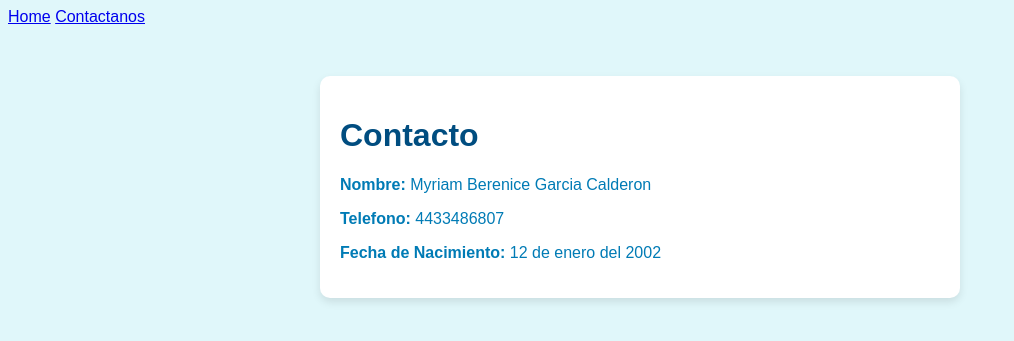
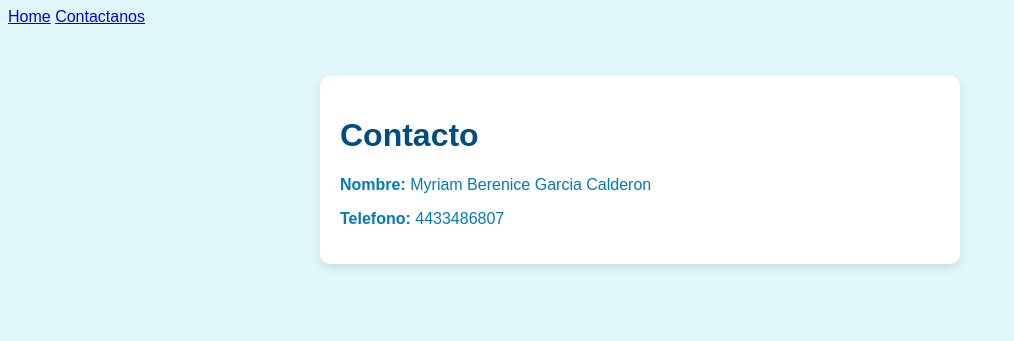
Before and after one commit to miri9813/practica, a Django app: page /contactanos/ in a window 1280 px wide. Shown: the top 341 px of the page, without its empty margins (0-1014 px from the left). Run offline with Django 4.2, Linux system fonts and the light colour scheme.

Commit message:
Version Nueva

```diff
--- a/proyecto/miproyecto/yo/templates/yo/Contacto.html
+++ b/proyecto/miproyecto/yo/templates/yo/Contacto.html
@@ -36,8 +36,6 @@
             <h1>Contacto</h1>
             <p><strong>Nombre:</strong> Myriam Berenice Garcia Calderon</p>
             <p><strong>Telefono:</strong> 4433486807</p>
-                <p><strong>Fecha de Nacimiento:</strong> 12 de enero del 2002</p>
-
 
         </div>
 
```
Lines whose indentation alone changed are shown as unchanged.
